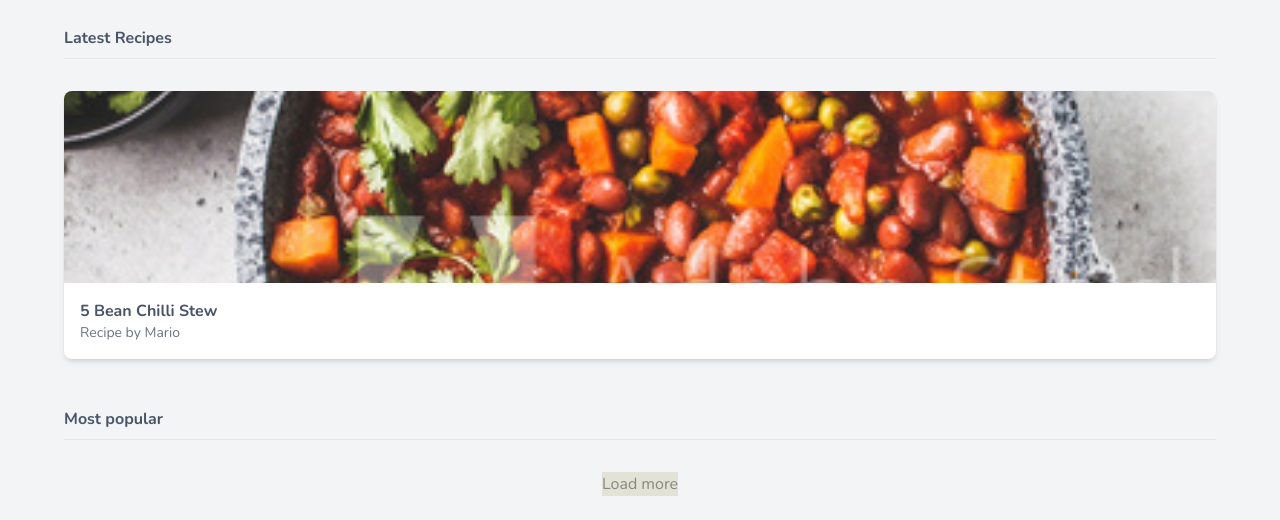
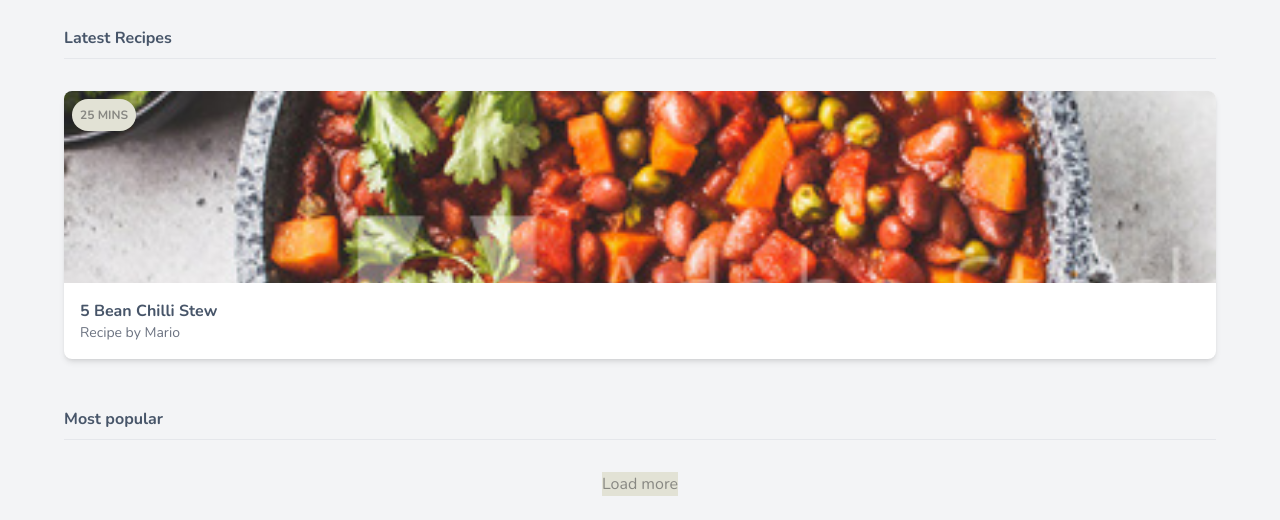
Before and after one commit to mdesanker/tailwind-tutorial, a website: page dist/index.html in a window 1280 px wide. Shown: the part 291-811 px from the top of the page. Drawn offline with nearby package versions, Linux system fonts and the light colour scheme; files whose address does not match are found by name.

Commit message:
Add badge to card

```diff
--- a/dist/index.html
+++ b/dist/index.html
@@ -50,7 +50,7 @@
 
           <div class="mt-8">
             <!-- Cards go here -->
-            <div class="bg-white rounded-lg overflow-hidden shadow-md">
+            <div class="bg-white rounded-lg overflow-hidden shadow-md relative">
               <img
                 src="./img//stew.jpg"
                 alt="stew"
@@ -59,6 +59,12 @@
               <div class="m-4">
                 <span class="font-bold">5 Bean Chilli Stew</span>
                 <span class="block text-gray-500 text-sm">Recipe by Mario</span>
+              </div>
+              <div>
+                <span
+                  class="bg-secondary-100 text-secondary-200 text-xs font-bold uppercase rounded-full p-2 absolute top-0 ml-2 mt-2"
+                  >25 mins</span
+                >
               </div>
             </div>
           </div>
```
Also changed, not shown: dist/output.css.
